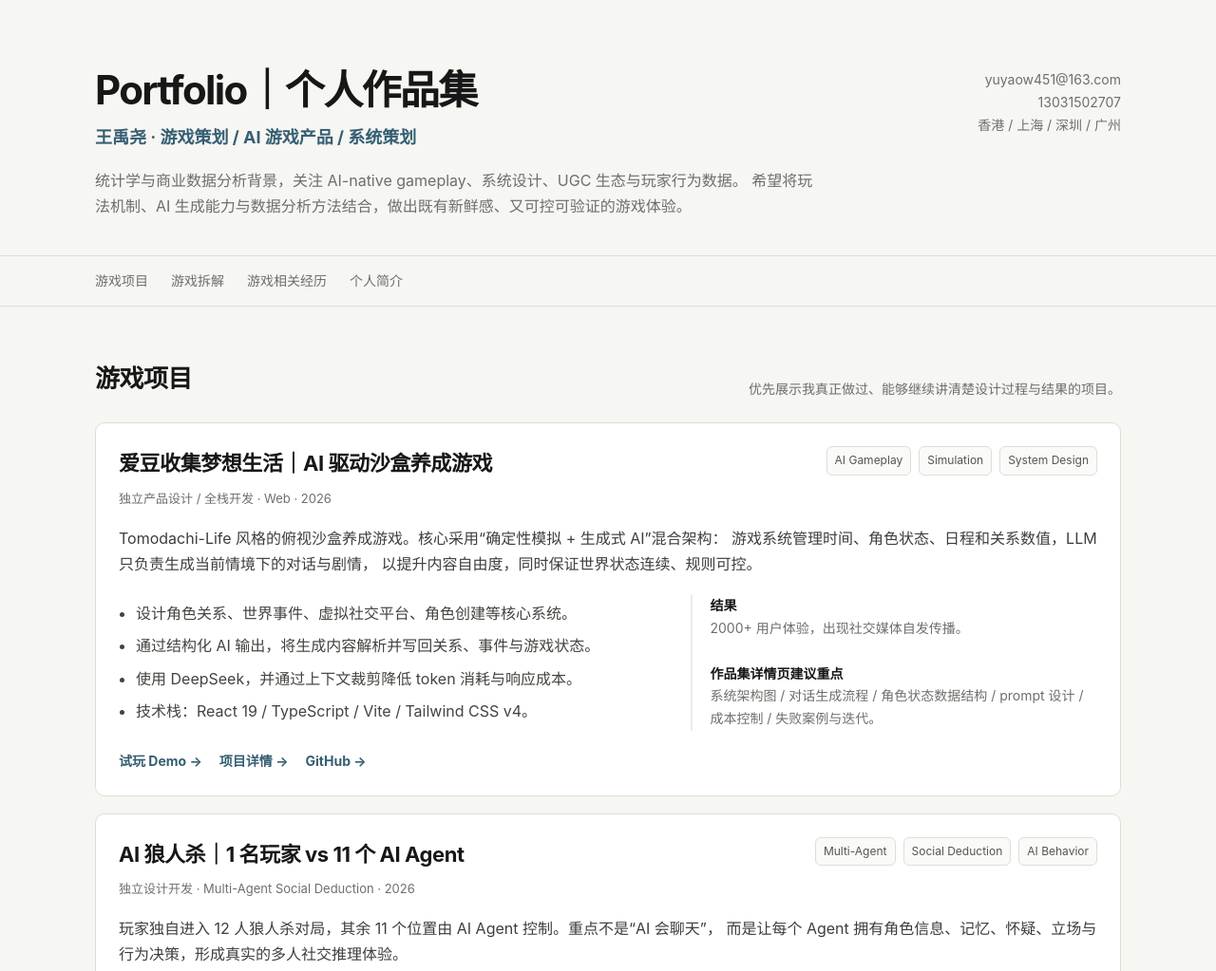
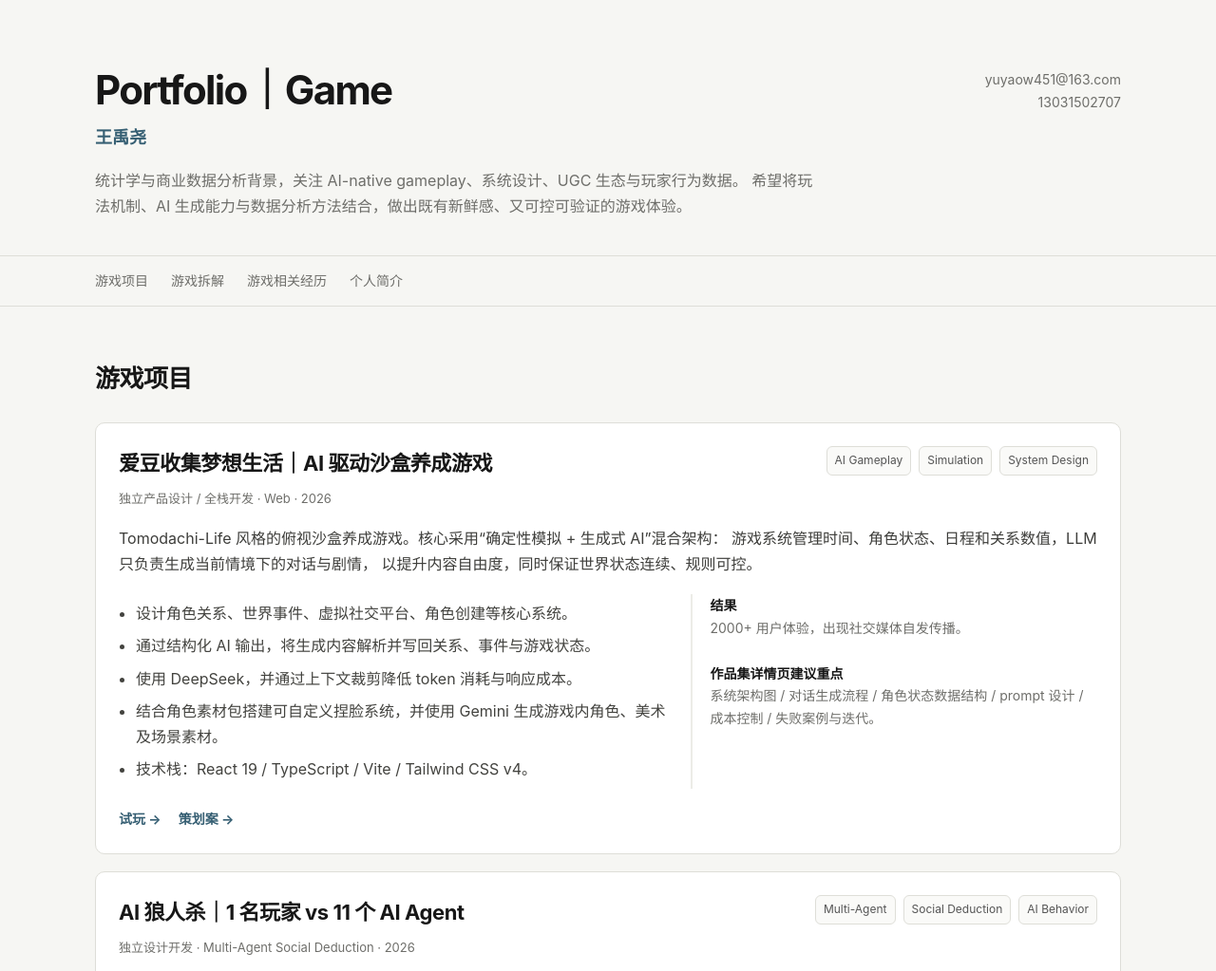
Before and after one commit to wangyy992/portfolio, a plain HTML site: page index.html in a window 1280 px wide. Shown: the top 1023 px of the page at 95% size. Drawn offline with Linux system fonts and the light colour scheme.

Commit message:
Update index.html

```diff
--- a/index.html
+++ b/index.html
@@ -294,8 +294,8 @@ footer{
 <header>
   <div class="container topline">
     <div>
-      <h1 class="name">Portfolio｜个人作品集</h1>
-      <div class="role">王禹尧 · 游戏策划 / AI 游戏产品 / 系统策划</div>
+      <h1 class="name">Portfolio｜Game</h1>
+      <div class="role">王禹尧</div>
       <p class="intro">
         统计学与商业数据分析背景，关注 AI-native gameplay、系统设计、UGC 生态与玩家行为数据。
         希望将玩法机制、AI 生成能力与数据分析方法结合，做出既有新鲜感、又可控可验证的游戏体验。
@@ -304,7 +304,6 @@ footer{
     <div class="contact">
       yuyaow451@163.com<br>
       13031502707<br>
-      香港 / 上海 / 深圳 / 广州
     </div>
   </div>
 </header>
@@ -324,7 +323,6 @@ footer{
   <div class="container">
     <div class="section-title">
       <h2>游戏项目</h2>
-      <p>优先展示我真正做过、能够继续讲清楚设计过程与结果的项目。</p>
     </div>
 
     <div class="featured">
@@ -354,6 +352,7 @@ footer{
               <li>设计角色关系、世界事件、虚拟社交平台、角色创建等核心系统。</li>
               <li>通过结构化 AI 输出，将生成内容解析并写回关系、事件与游戏状态。</li>
               <li>使用 DeepSeek，并通过上下文裁剪降低 token 消耗与响应成本。</li>
+              <li>结合角色素材包搭建可自定义捏脸系统，并使用 Gemini 生成游戏内角色、美术及场景素材。</li>
               <li>技术栈：React 19 / TypeScript / Vite / Tailwind CSS v4。</li>
             </ul>
           </div>
@@ -366,9 +365,8 @@ footer{
         </div>
 
         <div class="links">
-          <a href="#">试玩 Demo →</a>
-          <a href="#">项目详情 →</a>
-          <a href="#">GitHub →</a>
+          <a href="#">试玩 →</a>
+          <a href="#">策划案 →</a>
         </div>
       </article>
 
```
